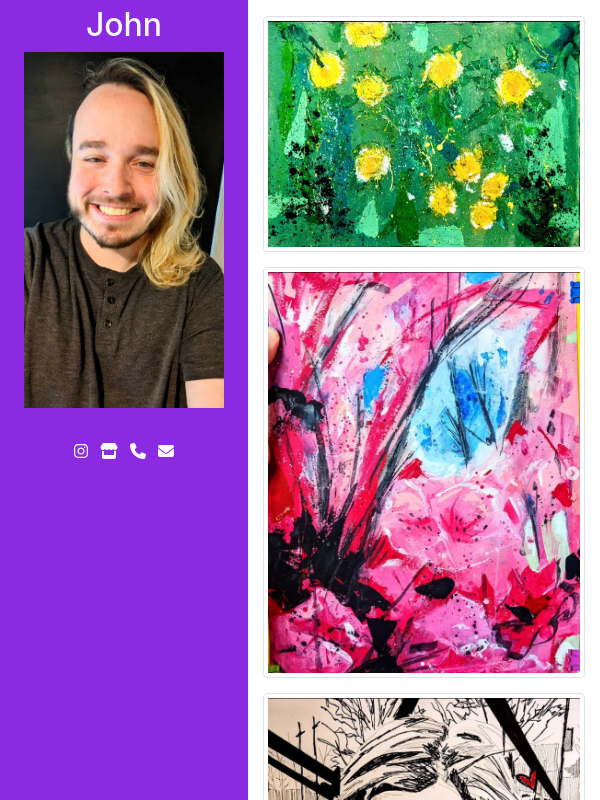
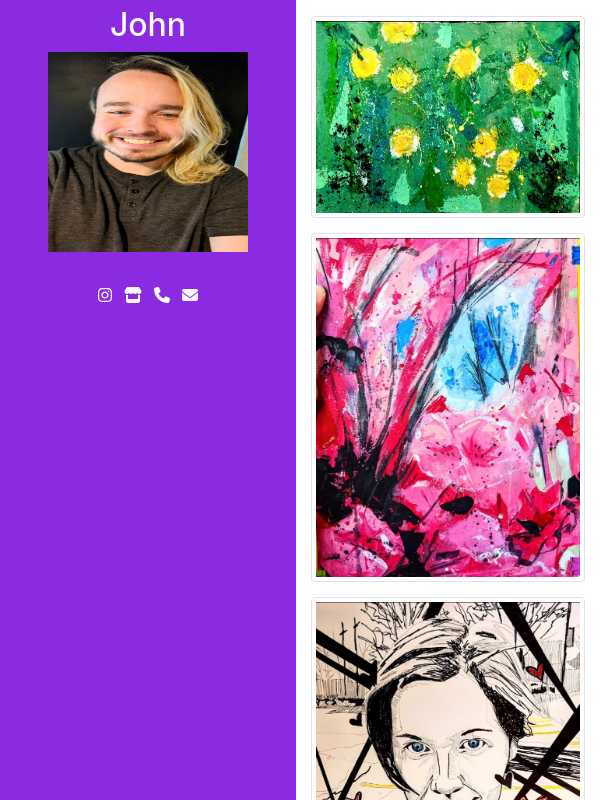
Before and after one commit to Groundedrose/artist_porfolio, a plain HTML site: page index.html in a window 600 px wide. Drawn offline with nearby package versions, Linux system fonts and the light colour scheme.

Commit message:
ensmallened portrait on mobile

```diff
--- a/index.html
+++ b/index.html
@@ -12,7 +12,7 @@
 </head>
 
 <body>
-    <div class="header text-light px-4">
+    <div class="header text-light px-5">
         <div class="container flex-column d-flex mx-auto">
             <div class="row">
                 <div class="col-md-12 mb-auto mx-auto text-center">
--- a/styles.css
+++ b/styles.css
@@ -9,12 +9,22 @@ body {
     padding: 0;
 }
 
+@media screen and (max-width:600px) {
+    #portrait {
+        height: 200px;
+    }
+}
+
 @media screen and (min-width:600px) {
     body {
         display: flex;
         flex-direction: row;
         height: 100vh;
         width: 100vw;
+    }
+
+    #portrait {
+        width: 200px;
     }
 }
 
@@ -27,9 +37,7 @@ body {
 
 }
 
-#portrait {
-    width: 200px;
-}
+
 
 .gallery {
     max-height: 100vh;
```
